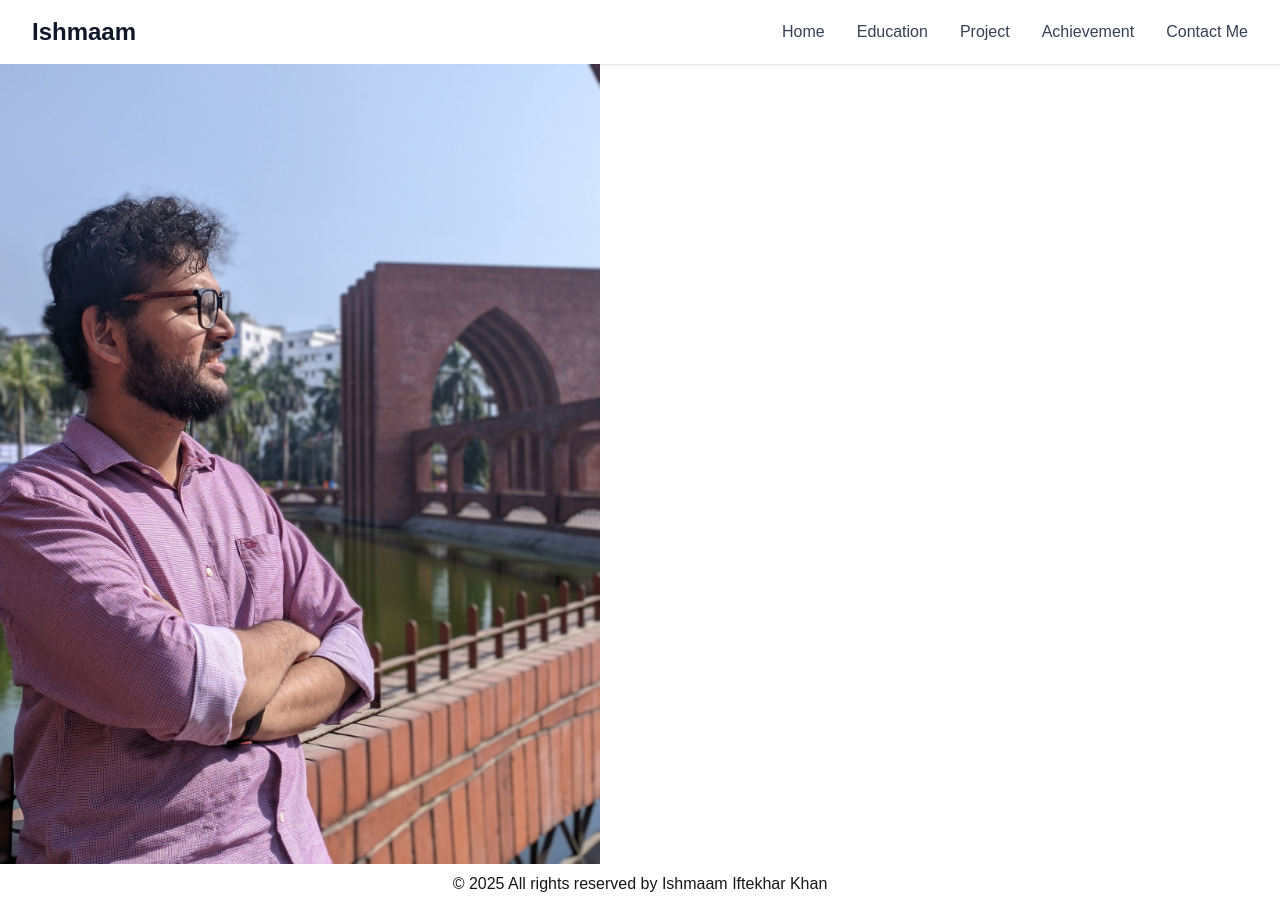
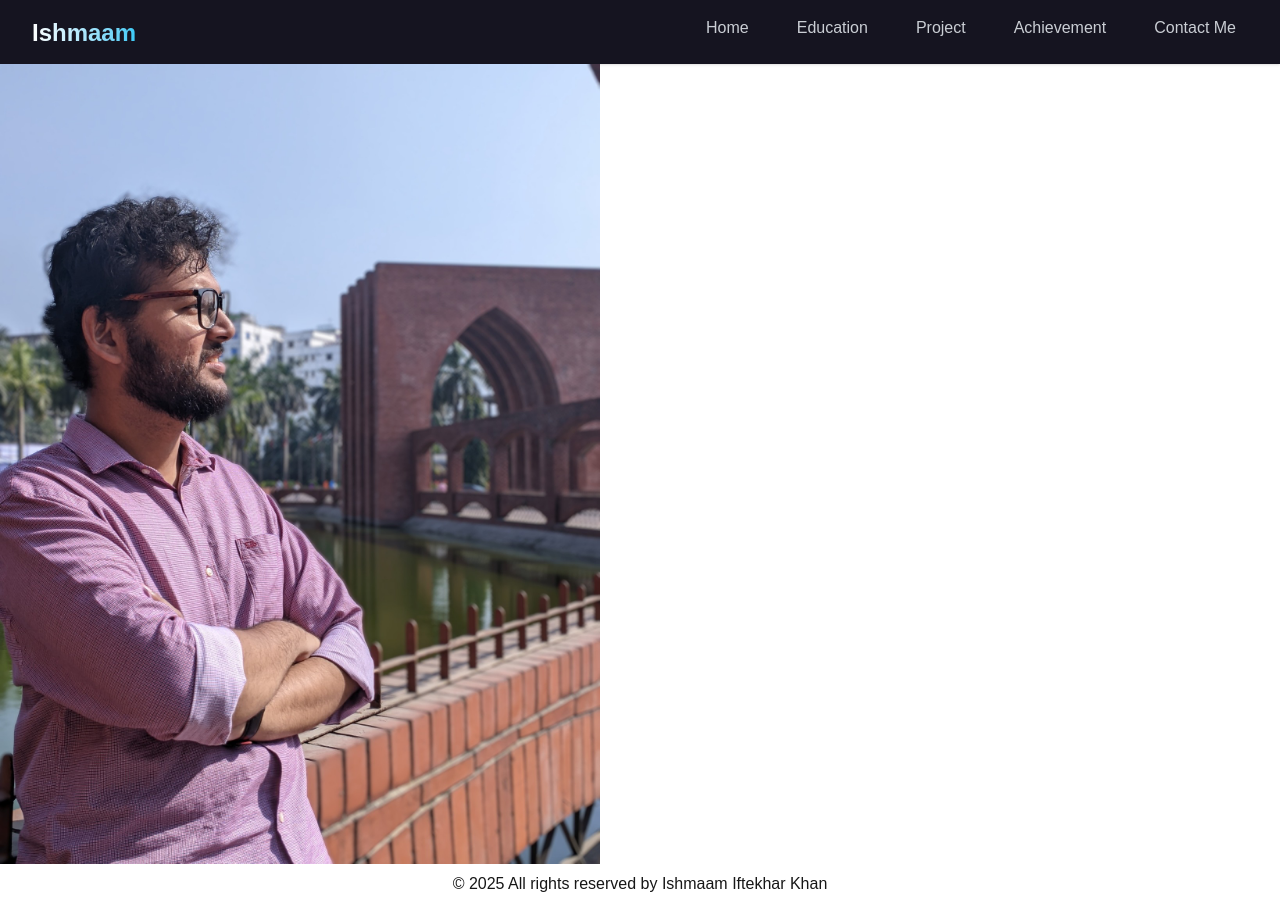
Before and after one commit to ishmaamik/MyPortfolio, a Next.js app in the folder client/: page / in a window 1280 px wide. Built offline with nearby package versions, Linux system fonts and the light colour scheme.

Commit message:
fix: Interactive Header

```diff
--- a/client/src/components/Header.tsx
+++ b/client/src/components/Header.tsx
@@ -2,49 +2,51 @@ import React from 'react';
 
 export default function Header() {
   return (
-    <header className="w-full bg-opacity-50 shadow-sm h-16">
+    <header className="w-full bg-opacity-50 shadow-sm h-16 bg-[#151420]">
       <div className="max-w-7xl mx-auto px-4 sm:px-6 lg:px-8">
         <div className="flex justify-between items-center py-4">
           {/* Left side - Logo/Name */}
-          <div className="text-2xl font-bold text-gray-900">
+          <div className="flex items-center pb-3.5 text-2xl font-bold bg-gradient-to-r from-[#ffffff] to-[#9ae0f5] to-[#37caf6] bg-clip-text text-transparent">
             Ishmaam
           </div>
 
+          <div className='flex items-center'>
             {/* Right side - Navigation */}
-          <nav className="flex gap-8">
+            <nav className="flex gap-6 [&_a]:pb-3.5 [&_a]:border-transparent [&_a]:border-spacing-y-10  [&_a]:border-b-10  [&_a]:px-3  [&_a:hover]:border-b-amber-500  [&_a:hover]:scale-104  [&_a:hover]:bg-[#4e4747] [&_a]:rounded-lg">
               <a
                 href="#home"
-              className="text-gray-700 hover:text-gray-900 transition-colors duration-200"
+                className="text-[#caced4]  transition-colors duration-200"
               >
                 Home
               </a>
               <a
                 href="#education"
-              className="text-gray-700 hover:text-gray-900 transition-colors duration-200"
+                className="text-[#caced4] hover:text-[#caced4] transition-colors duration-200"
               >
                 Education
               </a>
               <a
                 href="#project"
-              className="text-gray-700 hover:text-gray-900 transition-colors duration-200"
+                className="text-[#caced4] hover:text-[#caced4] transition-colors duration-200"
               >
                 Project
               </a>
               <a
                 href="#achievement"
-              className="text-gray-700 hover:text-gray-900 transition-colors duration-200"
+                className="text-[#caced4] hover:text-[#caced4] transition-colors duration-200"
               >
                 Achievement
               </a>
               <a
                 href="#contact"
-              className="text-gray-700 hover:text-gray-900 transition-colors duration-200"
+                className="text-[#caced4] hover:text-[#caced4] transition-colors duration-200"
               >
                 Contact Me
               </a>
             </nav>
           </div>
         </div>
+      </div>
     </header>
   );
 }
```
Lines whose indentation alone changed are shown as unchanged.
